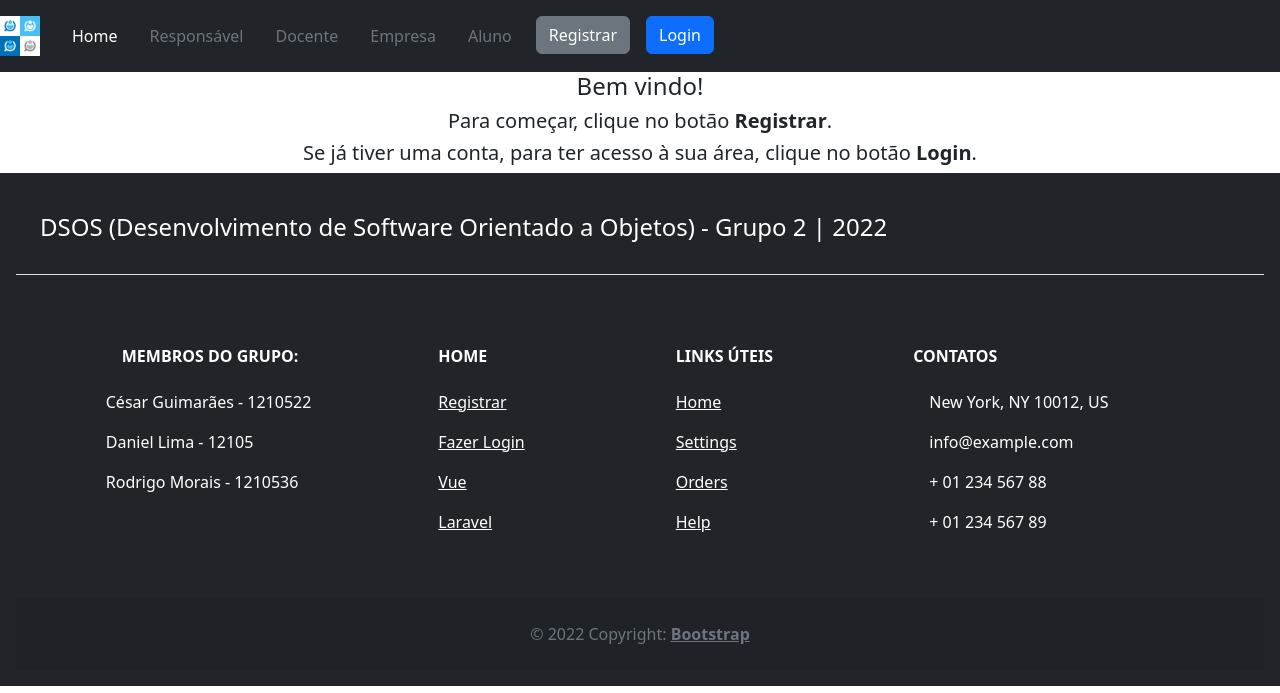
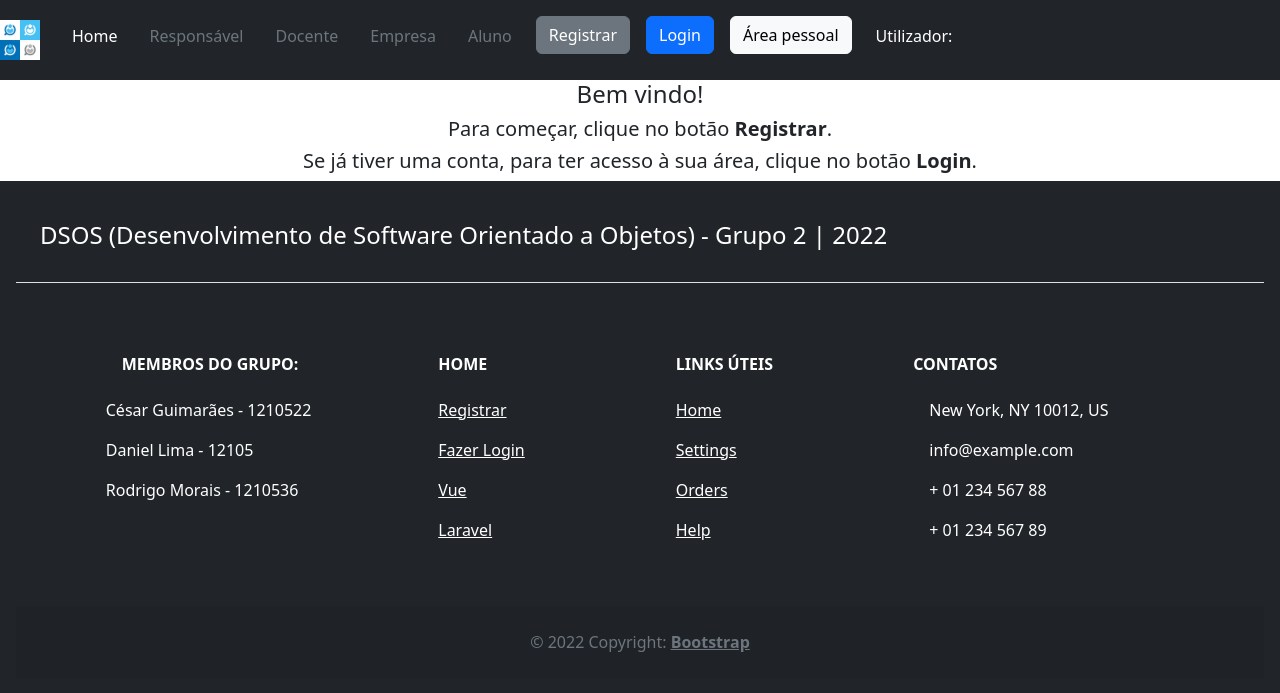
Before and after one commit to CesarPT/Estagios-Projetos, a PHP site: page / in a window 1280 px wide. Shown: the top 693 px of the page. Run offline with PHP 8.4, Linux system fonts and the light colour scheme; the visitor is signed in with stand-in values (Sample User, id 1); data that the repository does not hold is empty.

Commit message:
NavBar atualizada com o username do login (código em desenvolvimento)

```diff
--- a/index.php
+++ b/index.php
@@ -1,3 +1,8 @@
+<!--Conexão BD-->
+<?php include_once("connectbd.php");
+session_start();
+?>
+
 <!doctype html>
 <html lang="pt">
 
@@ -27,16 +32,16 @@
       <a class="nav-link text-white" href="index.php">Home</a>
     </li>
     <li class="nav-item p-2">
-      <a class="nav-link disabled text-secondary" href="#">Responsável</a>
+      <a class="nav-link disabled text-secondary" href="responsavel.php">Responsável</a>
     </li>
     <li class="nav-item p-2">
-      <a class="nav-link disabled text-secondary" href="#">Docente</a>
+      <a class="nav-link disabled text-secondary" href="docente.php">Docente</a>
     </li>
     <li class="nav-item p-2">
-      <a class="nav-link disabled text-secondary" href="#">Empresa</a>
+      <a class="nav-link disabled text-secondary" href="empresa.php">Empresa</a>
     </li>
     <li class="nav-item p-2">
-      <a class="nav-link disabled text-secondary" href="#">Aluno</a>
+      <a class="nav-link disabled text-secondary" href="aluno.php">Aluno</a>
     </li>
     <li class="nav-item">
       <a class="nav-link" href="registrar.php">
@@ -48,8 +53,23 @@
         <button class="btn btn-primary">Login</button>
       </a>
     </li>
+    <li class="nav-item">
+      <a class="nav-link" href="areapessoal.php">
+        <button class="btn btn-light">Área pessoal</button>
+      </a>
+    </li>
+    <li class="nav-item">
+        <p class="p-3 mb-2 bg-dark text-white" class="text-light">
+          Utilizador: <?php
+          $_SESSION['user_name'];
+          ?>
+        </p>
+    </li>
   </ul>
-  </nav>
+
+</nav>
+
+
   <!-- Texto e outros -->
   <h4 class="text-center">Bem vindo!</h4>
   <h5 class="text-center">Para começar, clique no botão <b>Registrar</b>.</</h5>
```
